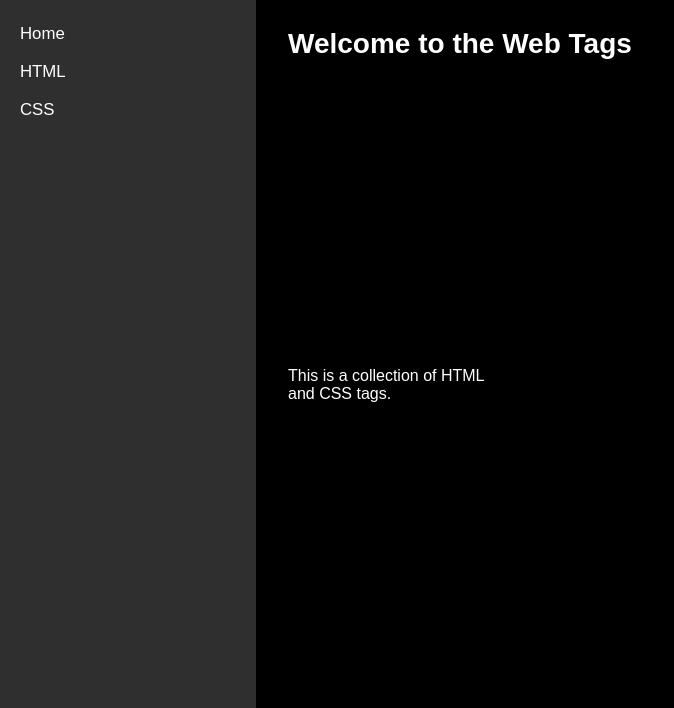
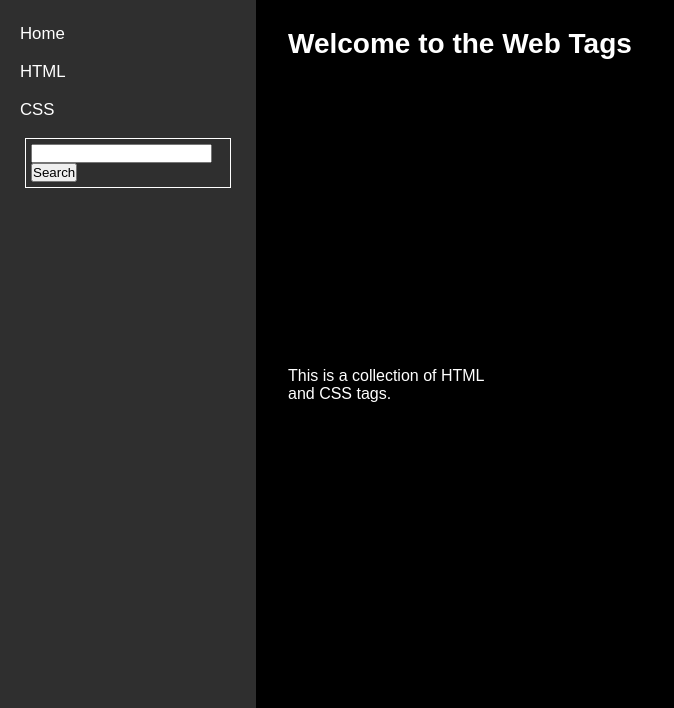
Before and after one commit to chrxssy2023/study_planner, a Flask app: page / in a window 1280 px wide. Shown: the part 73-781 px from the top of the page, without its empty margins (0-674 px from the left). Run offline with Flask 3, Linux system fonts and the light colour scheme.

Commit message:
Added a search function

```diff
--- a/main.py
+++ b/main.py
@@ -1,4 +1,4 @@
-from flask import Flask, render_template
+from flask import Flask, render_template, request
 import sqlite3
 from sqlite3 import Error
 
@@ -15,24 +15,78 @@ def create_connection(db_file):
     return None
 
 
+def get_tags(tag_type):
+    title = tag_type.upper()
+    query = "SELECT tag, description FROM html_tags WHERE type=?"
+
+    con = create_connection(DATABASE)
+    cur = con.cursor()
+
+    cur.execute(query, (title,))
+    tag_list = cur.fetchall()
+    con.close()
+
+    print(tag_list)
+    return tag_list
+
+
+def get_types():
+    con = create_connection(DATABASE)
+    cur = con.cursor()
+
+    query = "SELECT DISTINCT type FROM html_tags ORDER BY type ASC"
+
+    cur.execute(query)
+    records = cur.fetchall()
+
+    print(records)
+
+    for i in range(len(records)):
+        records[i] = records[i][0]
+
+    print(records)
+
+    con.close()
+    return records
+
+
 @app.route("/")
 def index():
     return render_template("index.html")
 
 
-@app.route('/tags/<tag_type>')
+@app.route("/tags/<tag_type>")
 def render_webpage(tag_type):
     title = tag_type.upper()
-    query = "SELECT id, tag, description FROM html_tags WHERE type=?"
+    tag_list = get_tags(tag_type)
+    return render_template("webtags.html", tags=get_tags(tag_type),
+title=title, types=get_types())
+
+
+@app.route("/search", methods=["GET", "POST"])
+def render_search():
+    search = request.form["search"]
+    title = "Search for " + search
+
+    query = """
+        SELECT tag, description
+        FROM html_tags
+        WHERE tag LIKE ?
+        OR description LIKE ?
+    """
+
+    search = "%" + search + "%"
+
     con = create_connection(DATABASE)
-    print(con)
     cur = con.cursor()
 
-    cur.execute(query, (title, ))
+    cur.execute(query, (search, search))
     tag_list = cur.fetchall()
+
     con.close()
-    print(tag_list)
-    return render_template("webtags.html", tags=tag_list, title=title)
+
+    return render_template("webtags.html", tags=tag_list,
+                           title=title, types=get_types())
 
 
 if __name__ == "__main__":
--- a/templates/base.html
+++ b/templates/base.html
@@ -21,6 +21,10 @@
                 <a href="/tags/css">CSS</a>
             </li>
         </ul>
+        <form method="POST" action="/search">
+            <input type="text" name="search" id="search">
+            <input type="submit" value="Search"
+        </form>
     </nav>
     <main>
     {% block main %}{% endblock %}
```
